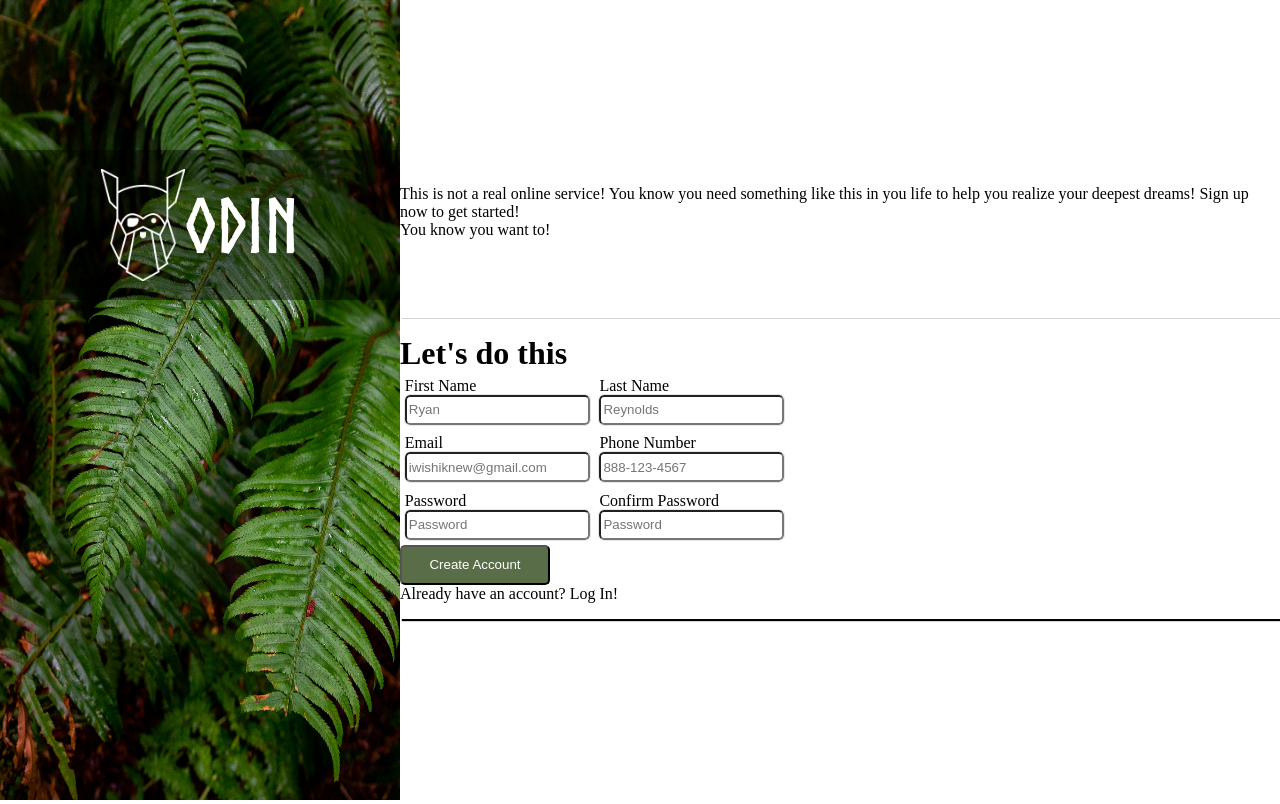
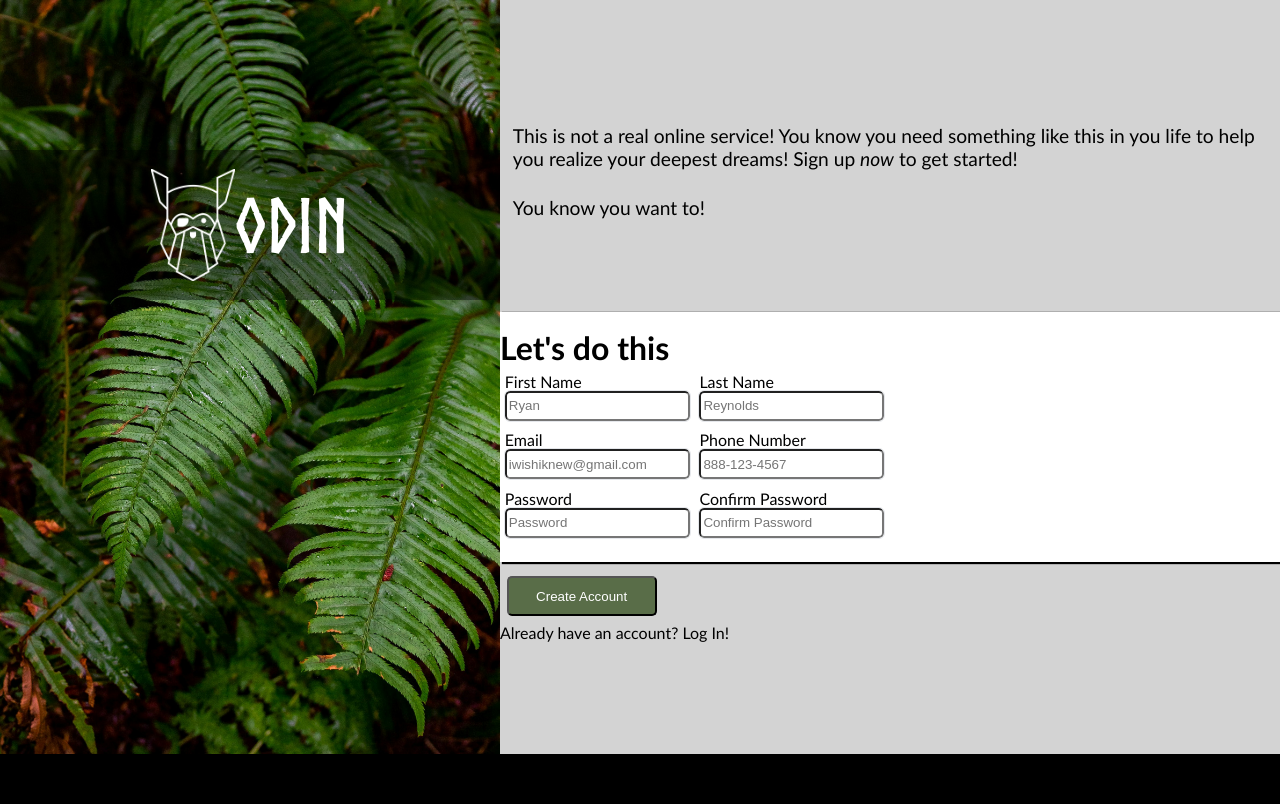
Before and after one commit to cjluzroque/odin-form, a plain HTML site: page index.html in a window 1280 px wide. Drawn offline with Linux system fonts and the light colour scheme.

Commit message:
Style the different sections of the form page and set variables for colors

```diff
--- a/index.html
+++ b/index.html
@@ -17,36 +17,57 @@
     </div>
     <div class="right">
         <div class="desc">
-            <div>
-                This is not a real online service! You know you need something like this in you life to help you realize your deepest dreams! Sign up now to get started!
+            <div class="main-desc">
+                This is not a real online service! You know you need something like this in you life to help you realize your deepest dreams! Sign up <em>now</em> to get started!
             </div>
-            <div>
+            <div class="sub-desc">
                 You know you want to!
             </div>
         </div>
         <div class="form-area">
+            <form action="">
+                <div class="input-area">
                     <h1>
                         Let's do this
                     </h1>
-            <form action="">
                     <div class="form-row">
                         <div class="input">
                             <label for="first-name">First Name</label>
-                        <input required type="text" name="first-name" placeholder="Ryan" />
+                            <input
+                                required
+                                type="text"
+                                name="first-name"
+                                pattern="[A-Za-z]+"
+                                title="Please enter your first name"
+                                placeholder="Ryan" />
                         </div>
                         <div class="input">
                             <label for="last-name">Last Name</label>
-                        <input required type="text" name="last-name" placeholder="Reynolds" />
+                            <input
+                                required
+                                type="text"
+                                name="last-name"
+                                pattern="[A-Za-z]+"
+                                title="Please enter your last name"
+                                placeholder="Reynolds" />
                         </div>
                     </div>
                     <div class="form-row">
                         <div class="input">
                             <label for="email">Email</label>
-                        <input required type="email" name="email" placeholder="iwishiknew@gmail.com" />
+                            <input
+                                required
+                                type="email"
+                                name="email"
+                                placeholder="iwishiknew@gmail.com" />
                         </div>
                         <div class="input">
                             <label for="phone">Phone Number</label>
-                        <input required type="tel" name="phone" placeholder="888-123-4567" />
+                            <input
+                                required
+                                type="tel"
+                                name="phone"
+                                placeholder="888-123-4567" />
                         </div>
                     </div>
                     <div class="form-row">
@@ -70,7 +91,8 @@
                                 minlength="8"
                                 pattern="^(?=.*[A-Za-z])(?=.*\d)[A-Za-z\d]{8,}$"
                                 title="Password must contain at least one letter and one number, minimum 8 characters"
-                            placeholder="Password"/>
+                                placeholder="Confirm Password"/>
+                        </div>
                     </div>
                 </div>
                 <button>Create Account</button>
--- a/styles.css
+++ b/styles.css
@@ -16,10 +16,14 @@
     --clr-success: green;
     --clr-error: red;
     --inp-focus: lightblue;
+    --site-bg: black;
+    --right-bg: lightgray;
+    --form-bg: white;
 }
 
 body {
     display: flex;
+    background-color: var(--site-bg);
 }
 
 .left {
@@ -27,8 +31,8 @@ body {
 }
 
 .green-bg {
-    height: 100vh;
-    width: 50vh;
+    height: 100%;
+    width: 500px;
 }
 
 .logo {
@@ -55,13 +59,20 @@ body {
 }
 
 .right {
+    background-color: var(--right-bg);
     display: flex;
     flex-direction: column;
     justify-content: center;
+    font-family:'Gill Sans', 'Gill Sans MT', Calibri, 'Trebuchet MS', sans-serif
 }
 
-.form-area {
+.input-area {
     box-shadow: 3px 1px 1px 1px ;
+    height: 250px;
+    padding-top: 1em;
+    padding-bottom: 1em;
+    background-color: var(--form-bg);
+    margin-bottom: 0.5em;
 }
 
 .form-row {
@@ -77,13 +88,13 @@ body {
 
 .desc {
     margin-bottom: 5rem;
+    font-size: 1.2em;
 }
 
-.form-area {
-    height: 300px;
-    padding-top: 1em;
-    padding-bottom: 1em;
+.main-desc, .sub-desc {
+    padding: 0.8rem;
 }
+
 
 input {
     outline: 1px solid var(--light-border);
@@ -111,3 +122,7 @@ button {
     width: 150px;
     border-radius: 5px;
 }
+
+.sign-in, button {
+    margin: 0.5em;
+}
```
Lines whose indentation alone changed are shown as unchanged.
